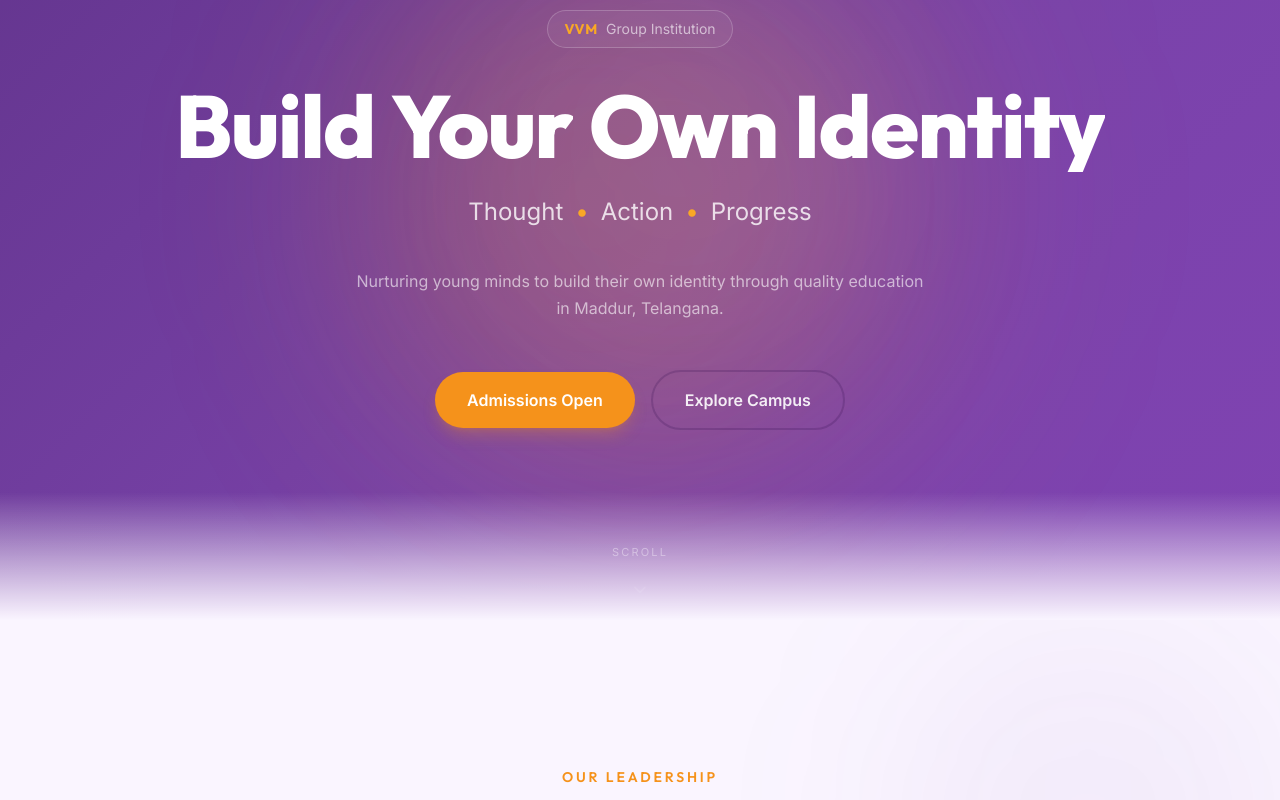
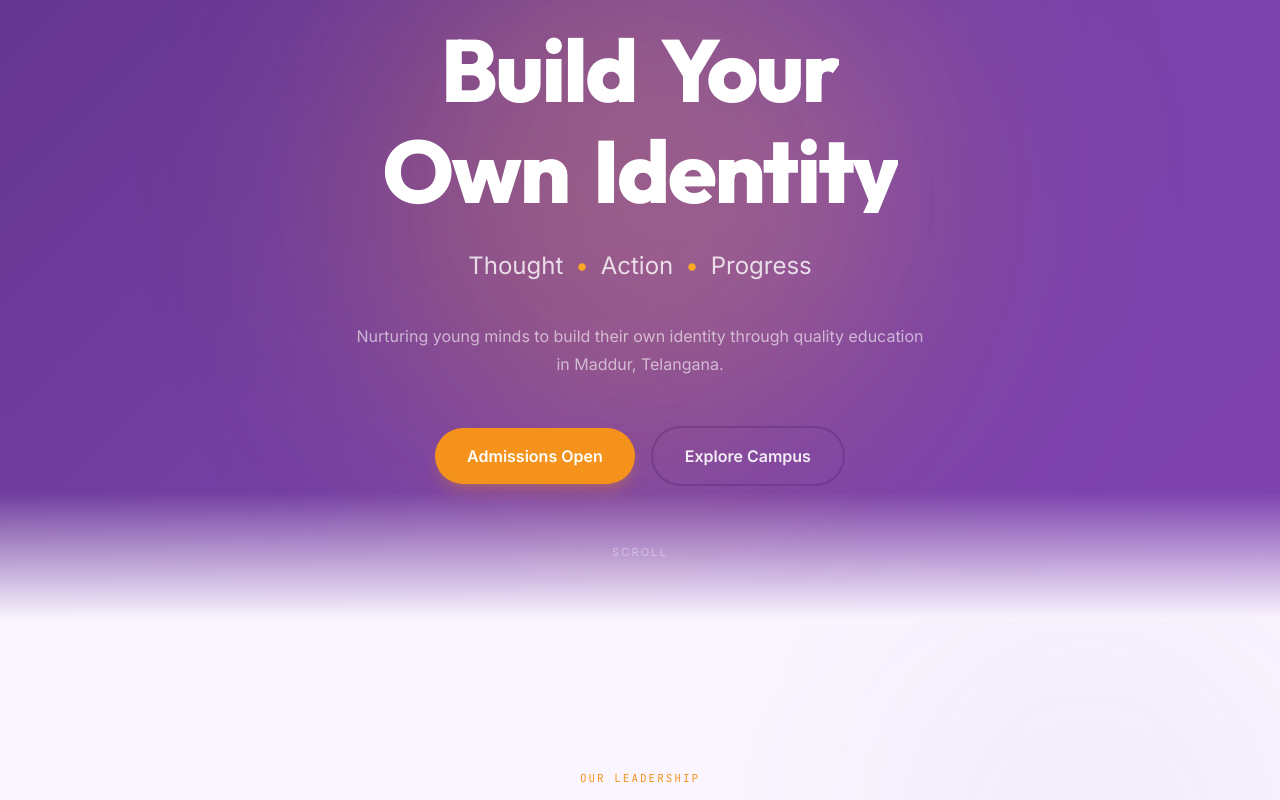
Before and after one commit to bhanreddy/ghs-website, a Next.js app: page / in a window 1280 px wide. Shown: the part 180-980 px from the top of the page. Built offline with nearby package versions, Linux system fonts and the light colour scheme.

Commit message:
enhance(typography): tighten kerning, leading, font-smoothing across all sections

```diff
--- a/src/app/globals.css
+++ b/src/app/globals.css
@@ -75,6 +75,7 @@
   /* Fonts */
   --font-display: var(--font-outfit);
   --font-body: var(--font-inter);
+  --font-mono: var(--font-mono);
 
   /* Easing */
   --ease-smooth: cubic-bezier(0.16, 1, 0.3, 1);
@@ -101,10 +102,13 @@
    BASE STYLES
    ============================================================ */
 
+* {
+  -webkit-font-smoothing: antialiased;
+  -moz-osx-font-smoothing: grayscale;
+}
+
 html {
   scroll-behavior: auto; /* Lenis handles smooth scroll */
-  -webkit-font-smoothing: antialiased;
-  -moz-osx-font-smoothing: grayscale;
 }
 
 body {
@@ -128,8 +132,36 @@ h2 { font-size: clamp(2rem, 4vw, 3.5rem); font-weight: 700; }
 h3 { font-size: clamp(1.5rem, 3vw, 2rem); font-weight: 600; }
 
 p {
-  line-height: 1.7;
+  line-height: 1.75;
   font-size: clamp(1rem, 1.1vw, 1.125rem);
+}
+
+/* Typography Elevation Helpers */
+.hero-headline {
+  font-kerning: normal;
+  font-feature-settings: "kern" 1, "liga" 1, "calt" 1;
+  letter-spacing: -0.03em;
+  line-height: 0.95;
+}
+
+.section-eyebrow {
+  font-family: var(--font-mono), monospace;
+  font-size: 11px;
+  font-feature-settings: "smcp" 0;
+  letter-spacing: 0.18em;
+  text-transform: uppercase;
+}
+
+.pull-quote {
+  font-family: Georgia, Cambria, "Times New Roman", Times, serif;
+  font-style: italic;
+  font-size: clamp(1.5rem, 3vw, 2.5rem);
+  line-height: 1.2;
+  letter-spacing: -0.01em;
+}
+
+.counter-number {
+  font-variant-numeric: tabular-nums lining-nums;
 }
 
 /* --- Selection --- */
--- a/src/app/layout.tsx
+++ b/src/app/layout.tsx
@@ -1,5 +1,5 @@
 import type { Metadata } from "next";
-import { Inter, Outfit } from "next/font/google";
+import { Inter, Outfit, JetBrains_Mono } from "next/font/google";
 import "./globals.css";
 import SmoothScrollProvider from "@/components/providers/SmoothScrollProvider";
 import ThemeProvider from "@/components/providers/ThemeProvider";
@@ -16,6 +16,12 @@ const outfit = Outfit({
   subsets: ["latin"],
   display: "swap",
   weight: ["400", "500", "600", "700", "800"],
+});
+
+const jetbrainsMono = JetBrains_Mono({
+  variable: "--font-mono",
+  subsets: ["latin"],
+  display: "swap",
 });
 
 export const metadata: Metadata = {
@@ -59,7 +65,7 @@ export default function RootLayout({
   return (
     <html
       lang="en"
-      className={`${inter.variable} ${outfit.variable} h-full`}
+      className={`${inter.variable} ${outfit.variable} ${jetbrainsMono.variable} h-full`}
       suppressHydrationWarning
     >
       <body className="min-h-full flex flex-col antialiased">
--- a/src/components/sections/AboutVVM.tsx
+++ b/src/components/sections/AboutVVM.tsx
@@ -20,7 +20,7 @@ export default function AboutVVM() {
               animate={isInView ? { opacity: 1, x: 0 } : {}}
               transition={{ duration: 0.7, ease: [0.16, 1, 0.3, 1] }}
             >
-              <span className="inline-block text-brand-secondary font-display font-semibold text-sm uppercase tracking-[0.2em] mb-3">
+              <span className="inline-block text-brand-secondary section-eyebrow mb-3">
                 Who We Are
               </span>
               <h2 className="text-brand-text-strong mb-6">
--- a/src/components/sections/Hero.tsx
+++ b/src/components/sections/Hero.tsx
@@ -17,7 +17,10 @@ export default function Hero() {
   const parallaxY = useTransform(scrollYProgress, [0, 1], [0, 150]);
   const opacityFade = useTransform(scrollYProgress, [0, 0.6], [1, 0]);
 
-  const taglineWords = "Build Your Own Identity".split(" ");
+  const taglineLines = [
+    { words: ["Build", "Your"], startIdx: 0 },
+    { words: ["Own", "Identity"], startIdx: 2 },
+  ];
   const mottoWords = ["Thought", "•", "Action", "•", "Progress"];
 
   return (
@@ -87,11 +90,15 @@ export default function Hero() {
           </motion.div>
 
           {/* Tagline — word-by-word reveal */}
-          <h1 className="mb-6">
+          <h1 className="mb-6 hero-headline">
             <span className="sr-only">Build Your Own Identity</span>
-            <span aria-hidden="true" className="flex flex-wrap items-center justify-center gap-x-4 gap-y-1">
-              {taglineWords.map((word, i) => (
-                <span key={i} className="overflow-hidden inline-block">
+            <span aria-hidden="true" className="block text-center">
+              {taglineLines.map((line, lineIdx) => (
+                <span key={lineIdx} className="block overflow-hidden py-1">
+                  {line.words.map((word, wordIdx) => {
+                    const i = line.startIdx + wordIdx;
+                    return (
+                      <span key={wordIdx} className="overflow-hidden inline-block mx-2 md:mx-3">
                         <motion.span
                           initial={{ y: "110%", opacity: 0, rotateX: -40 }}
                           animate={
@@ -109,10 +116,13 @@ export default function Hero() {
                               : {}
                           }
                           className="inline-block text-white font-display font-extrabold"
-                    style={{ fontSize: "clamp(2.8rem, 7vw, 5.5rem)", lineHeight: 1.05 }}
+                          style={{ fontSize: "clamp(2.8rem, 7vw, 5.5rem)" }}
                         >
                           {word}
                         </motion.span>
+                      </span>
+                    );
+                  })}
                 </span>
               ))}
             </span>
--- a/src/components/sections/Stats.tsx
+++ b/src/components/sections/Stats.tsx
@@ -53,10 +53,10 @@ function AnimatedCounter({
   }, [shouldAnimate, numericValue, isNumeric, duration]);
 
   if (!isNumeric) {
-    return <span>{value}{suffix}</span>;
+    return <span><span className="counter-number">{value}</span>{suffix}</span>;
   }
 
-  return <span>{count}{suffix}</span>;
+  return <span><span className="counter-number">{count}</span>{suffix}</span>;
 }
 
 export default function Stats() {
@@ -79,7 +79,7 @@ export default function Stats() {
             transition={{ duration: 0.6 }}
             className="text-center mb-14"
           >
-            <span className="inline-block text-brand-accent font-display font-semibold text-sm uppercase tracking-[0.2em] mb-3">
+            <span className="inline-block text-brand-accent section-eyebrow mb-3">
               By the Numbers
             </span>
             <h2 className="text-white">
--- a/src/components/sections/Testimonials.tsx
+++ b/src/components/sections/Testimonials.tsx
@@ -103,7 +103,7 @@ export default function Testimonials() {
                 transition={{ duration: 0.4, ease: [0.16, 1, 0.3, 1] }}
                 className="text-center"
               >
-                <p className="text-brand-text font-body text-lg md:text-xl leading-relaxed italic mb-8">
+                <p className="text-brand-text pull-quote mb-8">
                   &ldquo;{testimonials[current].quote}&rdquo;
                 </p>
 
--- a/src/components/ui/SectionHeading.tsx
+++ b/src/components/ui/SectionHeading.tsx
@@ -36,7 +36,7 @@ export default function SectionHeading({
           initial={{ opacity: 0, y: 10 }}
           animate={isInView ? { opacity: 1, y: 0 } : {}}
           transition={{ duration: 0.5, ease: [0.16, 1, 0.3, 1] }}
-          className="inline-block text-brand-secondary font-display font-semibold text-sm uppercase tracking-[0.2em] mb-3"
+          className="inline-block text-brand-secondary section-eyebrow mb-3"
         >
           {label}
         </motion.span>
```
Lines whose indentation alone changed are shown as unchanged.
